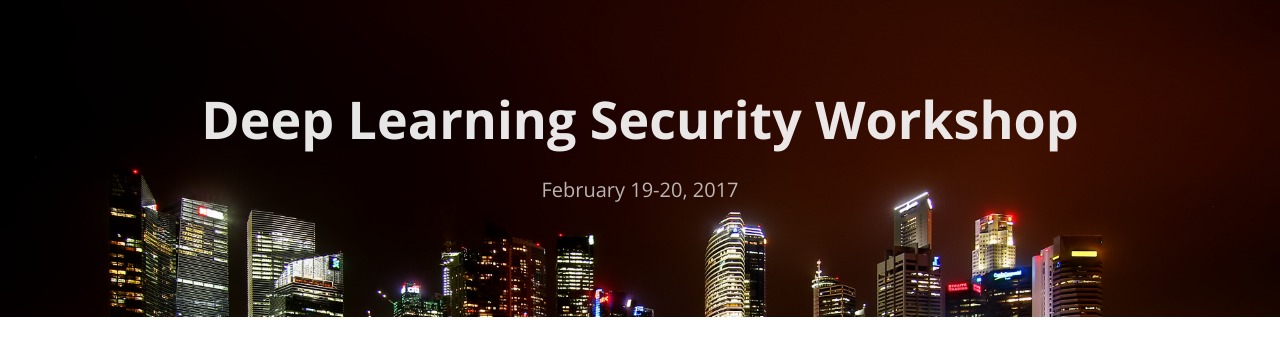
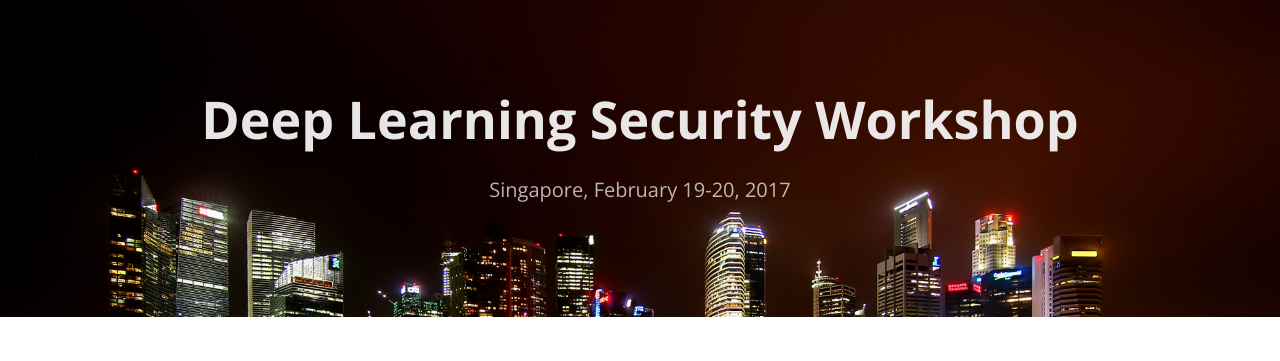
Before and after one commit to deep-learning-security/deep-learning-security.github.io, a Jekyll site: the page built from index.md, in a window 1280 px wide. Shown: the top 361 px of the page. Built offline with Jekyll 4.4.1, drawn with Linux system fonts in a browser that asks for light colours.

Commit message:
Update tagline to include location

```diff
--- a/_config.yml
+++ b/_config.yml
@@ -1,5 +1,5 @@
 title: Deep Learning Security Workshop
-tagline: February 19-20, 2017
+tagline: Singapore, February 19-20, 2017
 email: deep-learning-security@googlegroups.com
 baseurl: "" # the subpath of your site, e.g. /blog
 url: "https://deep-learning-security.github.io" # the base hostname & protocol for your site
```
